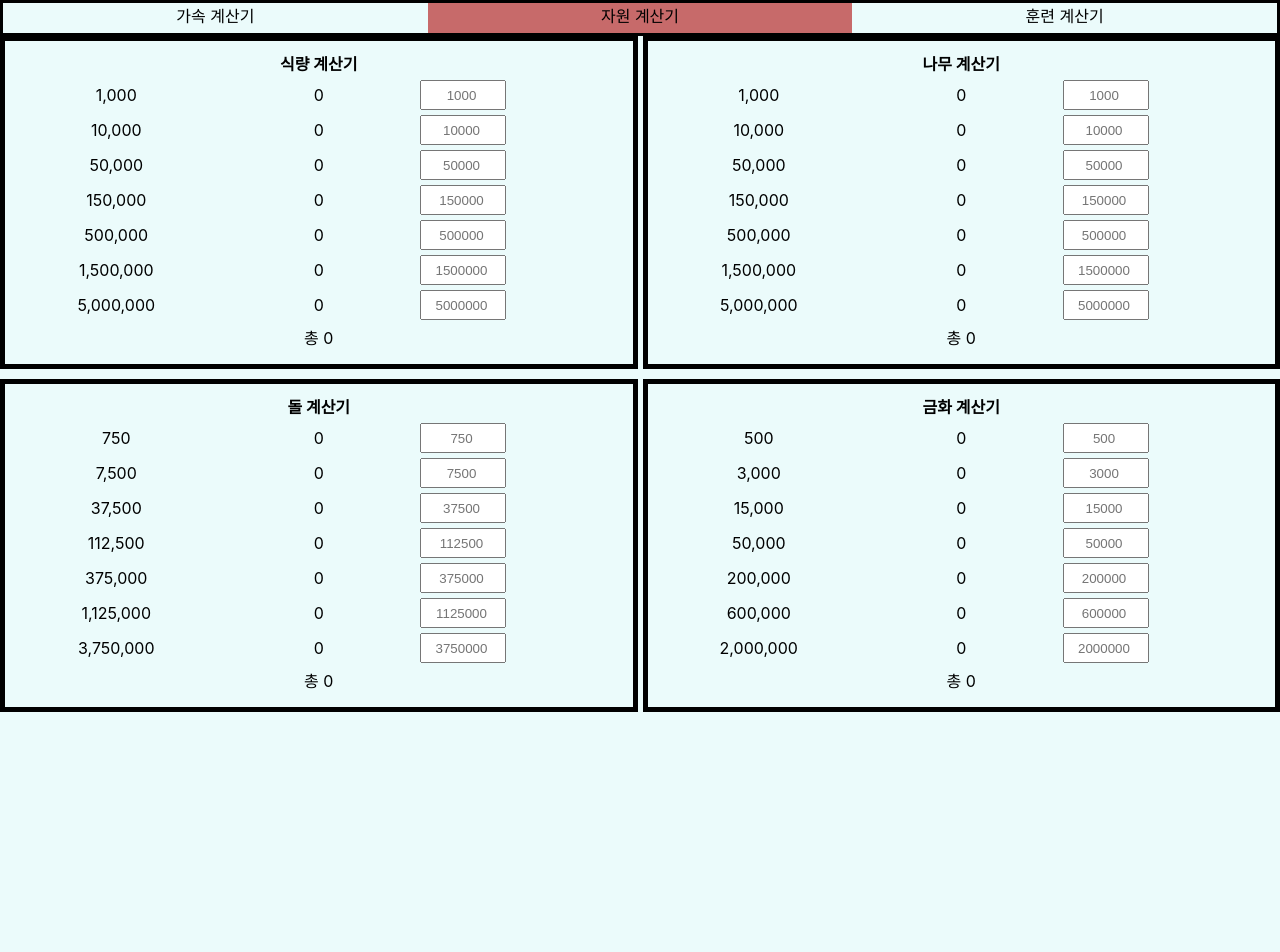
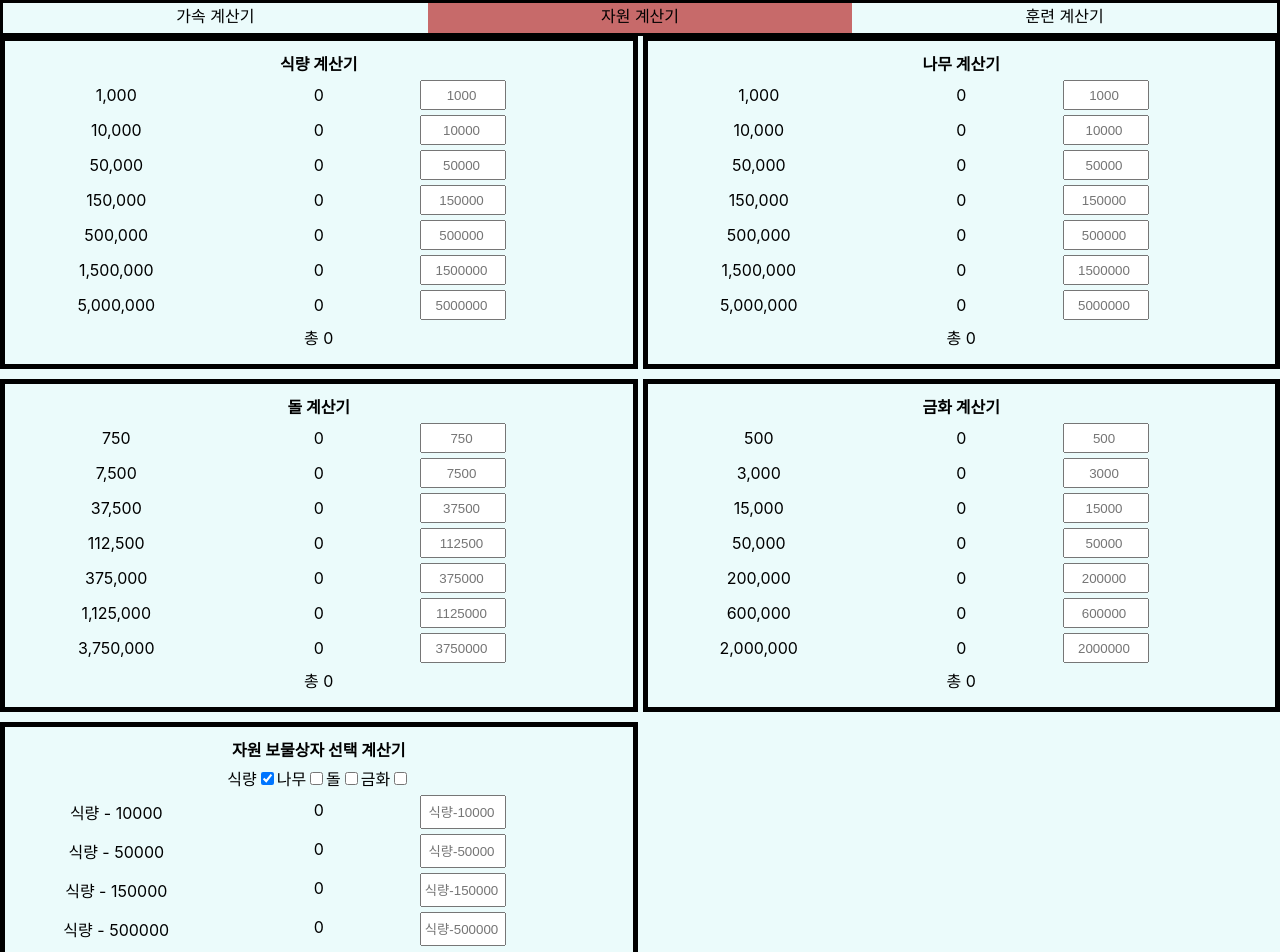
Before and after one commit to KJoobin/rok-acc, a React (Create React App) app: page /resource in a window 1280 px wide. Shown: the top 952 px of the page. Before the commit the page ends 800 px from the top, so only its background shows below. Built offline with nearby package versions, Linux system fonts and the light colour scheme.

Commit message:
Add choice resource cal

```diff
--- a/src/actions/index.js
+++ b/src/actions/index.js
@@ -1,6 +1,7 @@
 export const CHANGE_ACC = 'CHANGE_ACC';
 export const SET_SPEED_INITIAL = 'SET_SPEED_INITIAL';
 export const CHANGE_RESOURCE = 'CHANGE_RESOURCE';
+export const SELECT_RESOURCE = 'SELECT_RESOURCE';
 export const SET_RESOURCE_INITIAL = 'SET_RESOURCE_INITIAL';
 
 export function changeAcc(category, index, value) {
@@ -28,6 +29,13 @@ export function changeResource(category, index, value) {
   };
 }
 
+export function selectResource(value) {
+  return {
+    type: SELECT_RESOURCE,
+    value,
+  };
+}
+
 export function setResourceInitial(data) {
   return {
     type: SET_RESOURCE_INITIAL,
--- a/src/components/Resource.js
+++ b/src/components/Resource.js
@@ -1,15 +1,20 @@
 import React from 'react';
 import ResourceInput from './ResourceInput';
 import ResourceCal from './ResourceCal';
+import ResourceChoice from './ResourceChoice';
 
-function Resource({ resource, onChange }) {
+function Resource({ resource, onChange, onSelect }) {
   const resources = [];
   for (let key in resource) {
-    resources.push({
+    const result = {
       key,
       title: resource[key].title,
       data: resource[key].data,
-    });
+    };
+    if (resource[key].choice) {
+      result.choice = resource[key].choice;
+    }
+    resources.push(result);
   }
   return (
     <div className="Resource">
@@ -17,7 +22,6 @@ function Resource({ resource, onChange }) {
         <div key={el.key} className="resource-rayout">
           <strong>{el.title} 계산기</strong>
           <div>
-            {console.log(el.data)}
             {el.data.map((data, index) => (
               <ResourceInput
                 key={`${el.key}-${index}`}
@@ -31,6 +35,53 @@ function Resource({ resource, onChange }) {
           </div>
         </div>
       ))}
+      <div className="resource-rayout">
+        <strong>자원 보물상자 선택 계산기</strong>
+        <div>
+          <span>식량</span>
+          <input
+            type="checkbox"
+            value="food"
+            checked={resources[4].choice === 'food'}
+            onChange={e => onSelect(e.target.value)}
+          />
+          <span>나무</span>
+          <input
+            type="checkbox"
+            value="wood"
+            checked={resources[4].choice === 'wood'}
+            onChange={e => onSelect(e.target.value)}
+          />
+          <span>돌</span>
+          <input
+            type="checkbox"
+            value="rock"
+            checked={resources[4].choice === 'rock'}
+            onChange={e => onSelect(e.target.value)}
+          />
+          <span>금화</span>
+          <input
+            type="checkbox"
+            value="gold"
+            checked={resources[4].choice === 'gold'}
+            onChange={e => onSelect(e.target.value)}
+          />
+        </div>
+        {resources[4].data.map((data, index) => {
+          const el = resources[4];
+          return (
+            <ResourceChoice
+              key={`${el.key}-${index}`}
+              el={el.key}
+              value={data}
+              choice={el.choice}
+              index={index}
+              onChange={onChange}
+            />
+          );
+        })}
+        <ResourceCal data={resources[4].data} category={resources[4].choice} />
+      </div>
     </div>
   );
 }
--- a/src/components/ResourceCal.js
+++ b/src/components/ResourceCal.js
@@ -13,7 +13,6 @@ function ResourceCal({ data, category }) {
   }
   const total = data.reduce((acc, cur, index) => {
     if (cur) {
-      console.log(cur);
       return acc + cur * valueable[index];
     }
     return acc;
--- /dev/null
+++ b/src/components/ResourceChoice.js
@@ -0,0 +1,34 @@
+import React from 'react';
+import { FOOD, WOOD, ROCK, GOLD } from '../constans/constans';
+import digits from '../helper/digits';
+
+function ResourceChoice({ el, value, index, choice, onChange }) {
+  let title = '식량';
+  let valueable = FOOD[index + 1];
+  if (choice === 'wood') {
+    title = '나무';
+    valueable = WOOD[index + 1];
+  } else if (choice === 'rock') {
+    title = '돌';
+    valueable = ROCK[index + 1];
+  } else if (choice === 'gold') {
+    title = '금화';
+    valueable = GOLD[index + 1];
+  }
+  return (
+    <div className="resource-input">
+      <div>
+        {title} - {valueable}
+      </div>
+      <div> {digits(valueable * value)} </div>
+      <input
+        type="number"
+        onChange={e => onChange(el, index, e.target.value)}
+        placeholder={`${title}-${valueable}`}
+        value={value}
+      />
+    </div>
+  );
+}
+
+export default ResourceChoice;
--- a/src/containers/ResourceContainer.js
+++ b/src/containers/ResourceContainer.js
@@ -1,6 +1,6 @@
 import { connect } from 'react-redux';
 import Resource from '../components/Resource';
-import { changeResource } from '../actions/index';
+import { changeResource, selectResource } from '../actions/index';
 
 const mapStateToProps = state => {
   return {
@@ -15,6 +15,9 @@ const mapDispatchToProps = dispatch => {
         dispatch(changeResource(category, index, value));
       }
     },
+    onSelect: value => {
+      dispatch(selectResource(value));
+    },
   };
 };
 
--- a/src/reducers/index.js
+++ b/src/reducers/index.js
@@ -4,6 +4,7 @@ import {
   SET_SPEED_INITIAL,
   CHANGE_RESOURCE,
   SET_RESOURCE_INITIAL,
+  SELECT_RESOURCE,
 } from '../actions/index';
 
 const initialArray = ['', '', '', '', '', '', '', '', '', '', '', '', ''];
@@ -21,7 +22,7 @@ const initialResouceState = {
   wood: { title: '나무', data: initialArray.slice(0, 7) },
   rock: { title: '돌', data: initialArray.slice(0, 7) },
   gold: { title: '금화', data: initialArray.slice(0, 7) },
-  choice: { title: '선택', data: initialArray.slice(0, 4) },
+  choice: { title: '선택', choice: 'food', data: initialArray.slice(0, 4) },
 };
 
 function changeAcc(state = initialAccState, action) {
@@ -51,10 +52,16 @@ function changeResource(state = initialResouceState, action) {
       array[action.index] = action.value;
       newState[action.category].data = array;
       return { ...state, ...newState };
+    case SELECT_RESOURCE:
+      return {
+        ...state,
+        choice: { ...state.choice, choice: action.value },
+      };
     case SET_RESOURCE_INITIAL:
       return {
         ...state,
         ...action.data,
+        choice: { choice: 'food', ...state.choice, ...action.data.choice },
       };
     default:
       return state;
```
